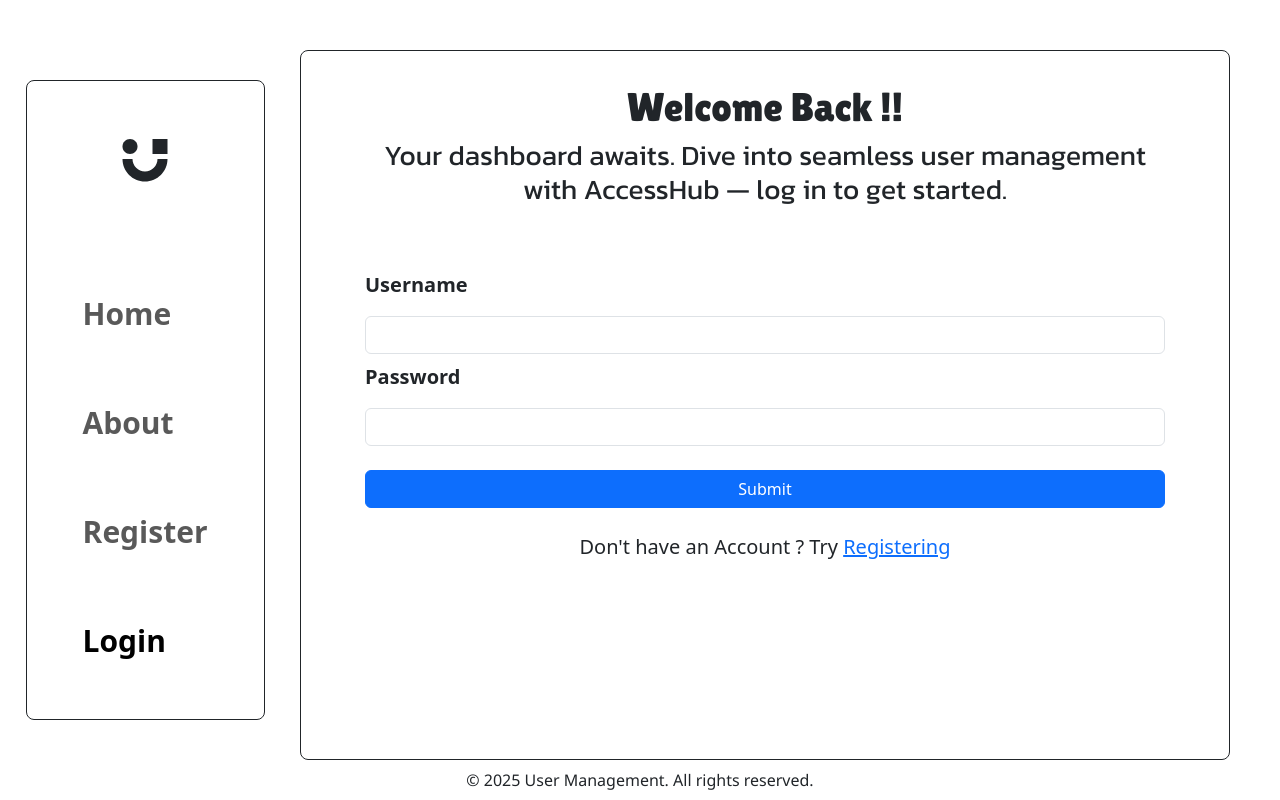
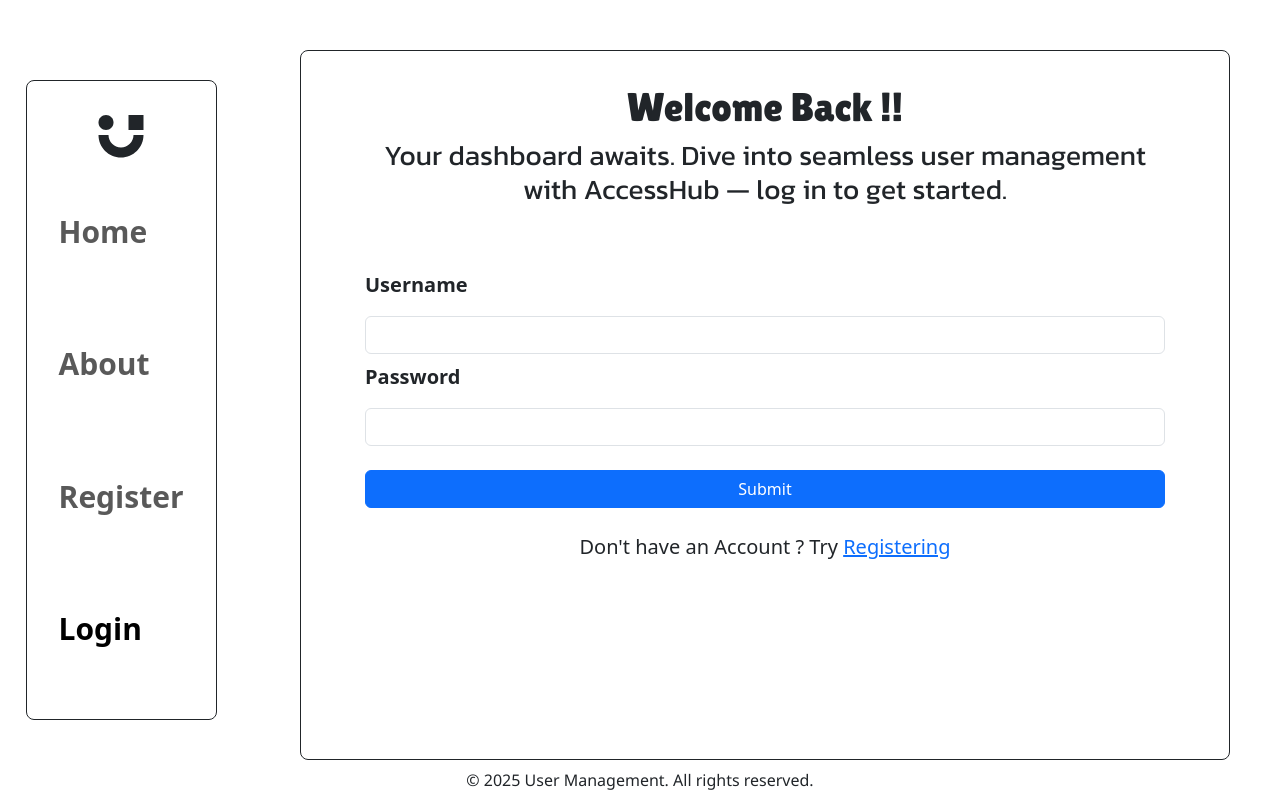
Before and after one commit to R-S-A-N-J-A-Y/User-Management, a React (Vite) app: page /login in a window 1280 px wide. Built offline with nearby package versions, Linux system fonts and the light colour scheme.

Commit message:
Moved Logout to Profile page

```diff
--- a/src/Components/Sidebar.jsx
+++ b/src/Components/Sidebar.jsx
@@ -4,13 +4,13 @@ import { useAuth } from "../Context/AuthContext";
 import { CgUserlane } from "react-icons/cg";
 
 const Sidebar = () => {
-  const { state, Logout } = useAuth();
+  const { state } = useAuth();
   return (
-    <nav className="sidebar p-5 navbar navbar-expand-lg d-flex flex-column justify-content-between align-items-center">
+    <nav className="sidebar p-4 navbar navbar-expand-lg d-flex flex-column justify-content-between align-items-center h-100">
       <div>
         <CgUserlane size={60} />
       </div>
-      <ul className="navbar-nav me-auto mb-2 mb-lg-0 d-flex flex-column justify-content-around align-items-start gap-5 w-100">
+      <ul className="navbar-nav me-auto mb-2 mb-lg-0 d-flex flex-column justify-content-around align-items-start w-100 h-100">
         <li>
           <NavLink className="nav-link" to="/">
             Home
@@ -47,9 +47,6 @@ const Sidebar = () => {
                 Profile
               </NavLink>
             </li>
-            <li>
-              <button onClick={Logout}>Logout</button>
-            </li>
           </>
         )}
       </ul>
--- a/src/Pages/Profile.jsx
+++ b/src/Pages/Profile.jsx
@@ -2,7 +2,7 @@ import React, { useEffect } from "react";
 import { useAuth } from "../Context/AuthContext";
 
 const Profile = () => {
-  const { state, fetchProfile, isLoading } = useAuth();
+  const { state, fetchProfile, isLoading, Logout } = useAuth();
 
   useEffect(() => {
     if (!state.profile) {
@@ -15,6 +15,10 @@ const Profile = () => {
   return (
     <div>
       <h1>{state.profile?.personal.name}</h1>
+
+      <button className="btn btn-danger ms-2" onClick={Logout}>
+        Logout
+      </button>
     </div>
   );
 };
```
